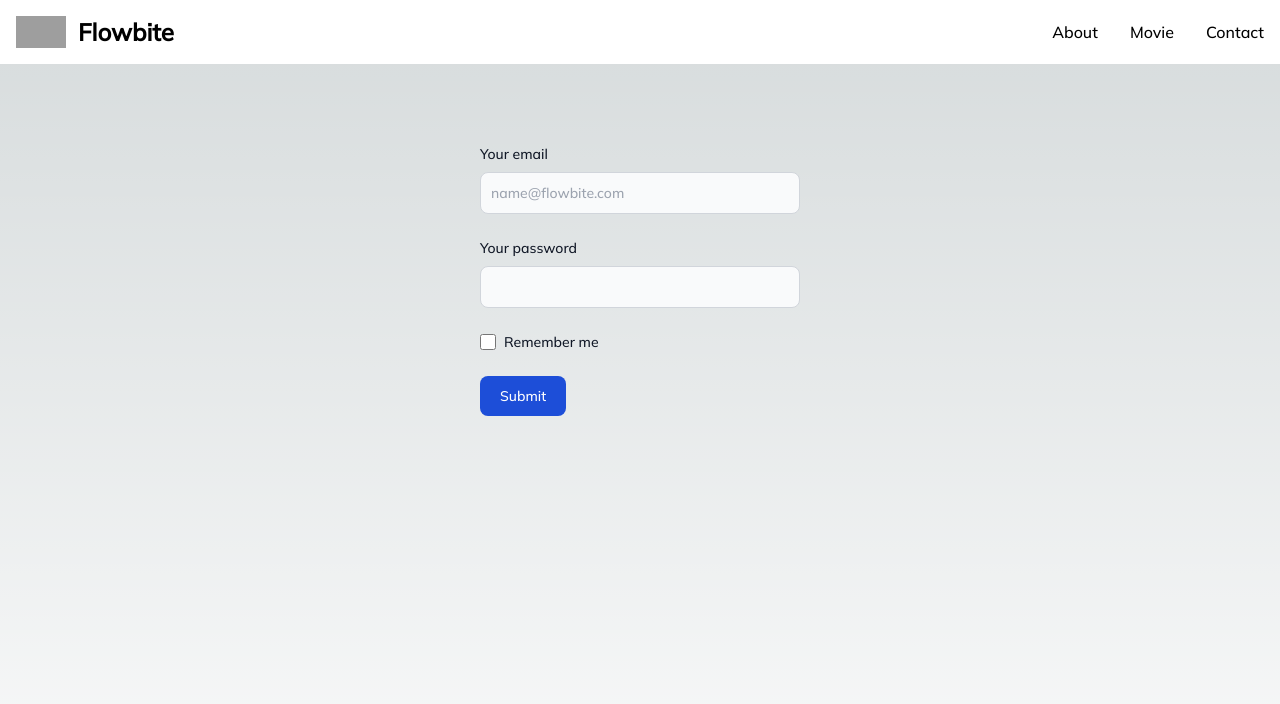
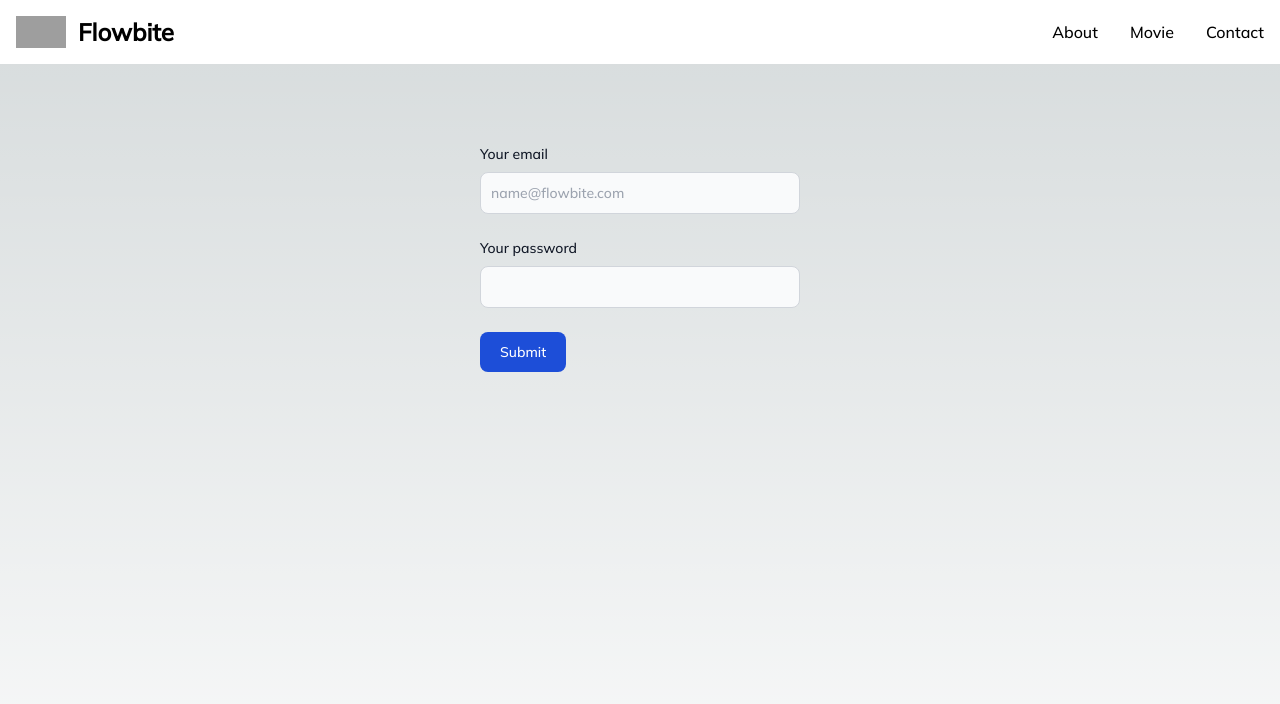
Before and after one commit to syedalirazazaidi/reacts-plays, a Next.js app in the folder nextjsplayground/next13.4/: page /contact in a window 1280 px wide. Shown: the top 704 px of the page. Built offline with nearby package versions, Linux system fonts and the light colour scheme; grey boxes are pictures that could not be loaded.

Commit message:
complete form integrate with database

```diff
--- a/nextjsplayground/next13.4/src/app/contact/page.tsx
+++ b/nextjsplayground/next13.4/src/app/contact/page.tsx
@@ -1,9 +1,30 @@
-import React from "react";
+"use client";
+import React, { useState } from "react";
 
 export default function Contact() {
+  const [inputValue, setInputValue] = useState({
+    email: "",
+    password: "",
+  });
+  const handleSubmit = (event: any) => {
+    event.preventDefault();
+    // Perform any necessary actions with the input value
+    console.log(inputValue);
+  };
+  const handleChange = (event: any) => {
+    const { name, value } = event.target;
+    setInputValue((prevFormData) => ({
+      ...prevFormData,
+      [name]: value,
+    }));
+  };
+
   return (
     <div>
-      <form className="bg-grey-300 w-80 mx-auto mt-20 min-h-screen ">
+      <form
+        className="bg-grey-300 w-80 mx-auto mt-20 min-h-screen "
+        onSubmit={handleSubmit}
+      >
         <div className="mb-6">
           <label
             htmlFor="email"
@@ -12,10 +33,13 @@ export default function Contact() {
             Your email
           </label>
           <input
+            value={inputValue.email}
             type="email"
+            name="email"
             id="email"
             className="bg-gray-50 border border-gray-300 text-gray-900 text-sm rounded-lg focus:ring-blue-500 focus:border-blue-500 block w-full p-2.5 dark:bg-gray-700 dark:border-gray-600 dark:placeholder-gray-400 dark:text-white dark:focus:ring-blue-500 dark:focus:border-blue-500"
             placeholder="name@flowbite.com"
+            onChange={handleChange}
             required
           />
         </div>
@@ -29,27 +53,14 @@ export default function Contact() {
           <input
             type="password"
             id="password"
+            name="password"
             className="bg-gray-50 border border-gray-300 text-gray-900 text-sm rounded-lg focus:ring-blue-500 focus:border-blue-500 block w-full p-2.5 dark:bg-gray-700 dark:border-gray-600 dark:placeholder-gray-400 dark:text-white dark:focus:ring-blue-500 dark:focus:border-blue-500"
+            value={inputValue.password}
+            onChange={handleChange}
             required
           />
         </div>
-        <div className="flex items-start mb-6">
-          <div className="flex items-center h-5">
-            <input
-              id="remember"
-              type="checkbox"
-              value=""
-              className="w-4 h-4 border border-gray-300 rounded bg-gray-50 focus:ring-3 focus:ring-blue-300 dark:bg-gray-700 dark:border-gray-600 dark:focus:ring-blue-600 dark:ring-offset-gray-800 dark:focus:ring-offset-gray-800"
-              required
-            />
-          </div>
-          <label
-            htmlFor="remember"
-            className="ml-2 text-sm font-medium text-gray-900 dark:text-gray-300"
-          >
-            Remember me
-          </label>
-        </div>
+
         <button
           type="submit"
           className="text-white bg-blue-700 hover:bg-blue-800 focus:ring-4 focus:outline-none focus:ring-blue-300 font-medium rounded-lg text-sm w-full sm:w-auto px-5 py-2.5 text-center dark:bg-blue-600 dark:hover:bg-blue-700 dark:focus:ring-blue-800"
--- a/nextjsplayground/next13.4/src/app/movie/[id]/page.tsx
+++ b/nextjsplayground/next13.4/src/app/movie/[id]/page.tsx
@@ -10,8 +10,7 @@ import React from "react";
 
 export default async function page({ params }: any) {
   const { id } = params;
-  const url: any = `https://netflix54.p.rapidapi.com/title/details/?ids=${id}&lang=en`;
-
+  const url: any = process.env.RAPID_KEY;
   const options = {
     method: "GET",
     headers: {
--- a/nextjsplayground/next13.4/src/app/movie/page.tsx
+++ b/nextjsplayground/next13.4/src/app/movie/page.tsx
@@ -7,8 +7,7 @@ export default async function Movie() {
   //     resolve("Hi!");
   //   }, 3000);
   // });
-  const url: any =
-    "https://netflix54.p.rapidapi.com/search/?query=stranger&offset=0&limit_titles=10&limit_suggestions=20&lang=en";
+  const url: any = process.env.RAPID_KEY;
 
   const options = {
     method: "GET",
```
